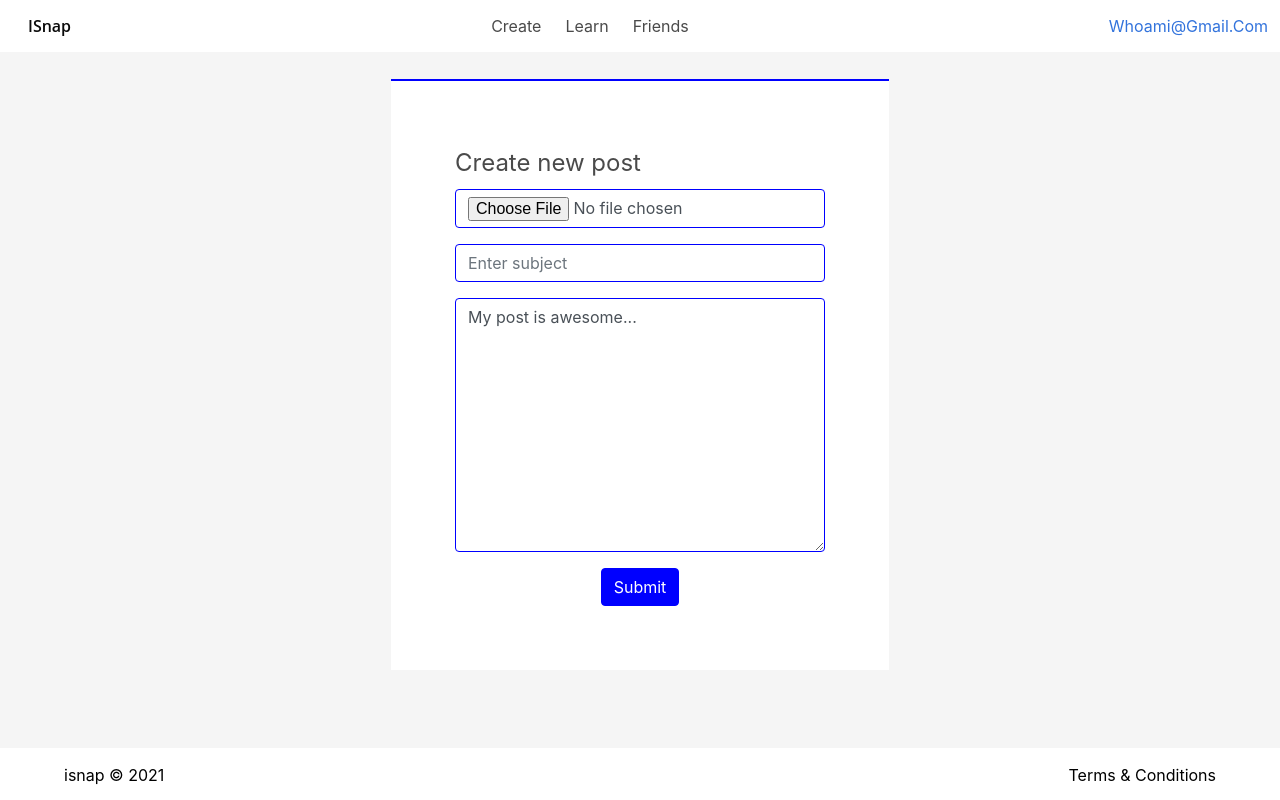
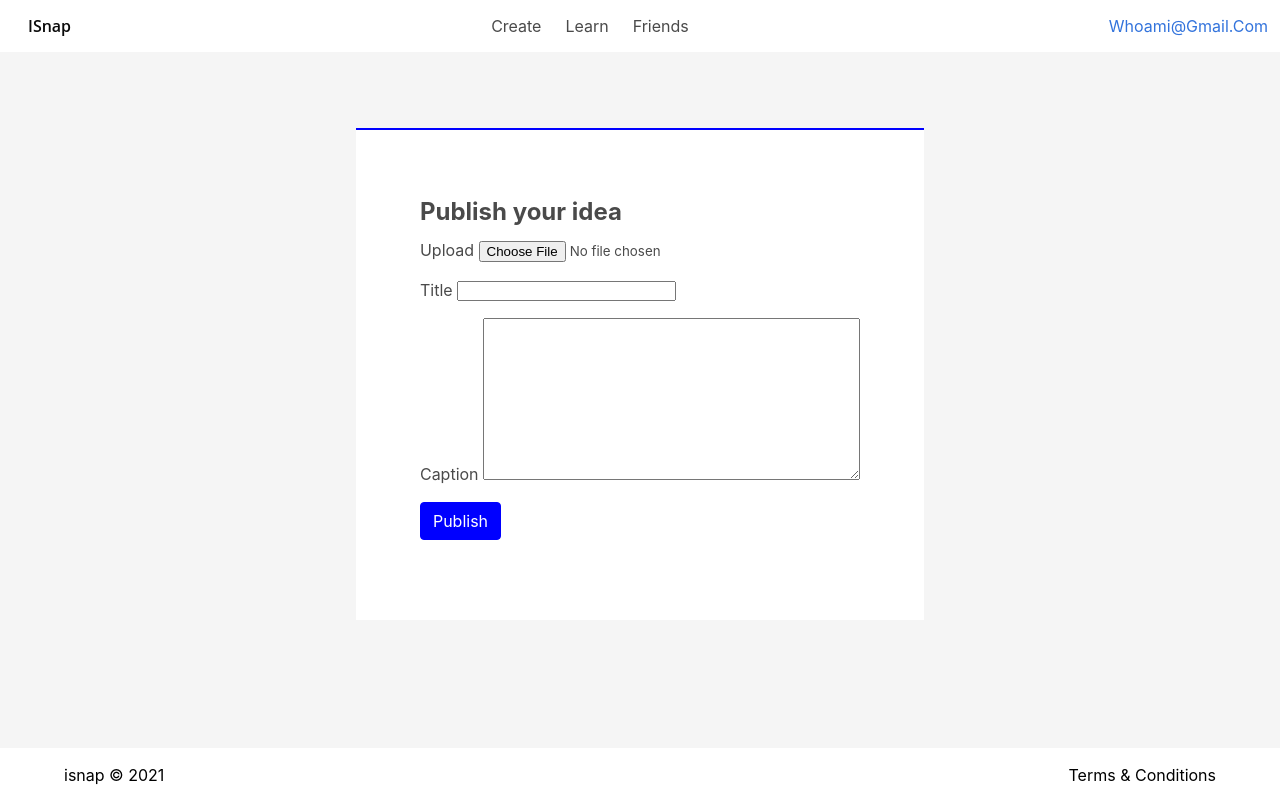
Before and after one commit to owidi-001/snap, a Django app: page /post_create in a window 1280 px wide. Run offline with Django 3.2, Linux system fonts and the light colour scheme; a user stored in the database is signed in; some libraries are stand-ins or nearby versions.

Commit message:
post create template

```diff
--- a/snapserver/urls.py
+++ b/snapserver/urls.py
@@ -15,7 +15,7 @@ urlpatterns = [
     # account
     path('signup/', views.signup, name='signup'),
     path('login/', auth_views.LoginView.as_view(template_name='account/login.html'), name='login'),
-    path('', auth_views.LogoutView.as_view(), name='logout'),
+    path('logout/', auth_views.LogoutView.as_view(), name='logout'),
     path('profile/', views.profile, name='profile'),
 
     # password management
--- a/snapserver/views.py
+++ b/snapserver/views.py
@@ -2,7 +2,7 @@ from api.models import Post
 from django.shortcuts import render, get_object_or_404,redirect
 from django.utils.text import slugify
 from django.contrib.auth.decorators import login_required
-from django.contrib.auth import login
+from django.contrib.auth import authenticate, login
 from django.contrib import messages
 
 # forms
@@ -24,9 +24,13 @@ def post_create(request):
             post = form.save(commit=False)
             post.author = request.user
             post.slug = slugify(post.title)
-            return redirect('home')
+            print(post)
+            post.save()
+            messages.success('Post created successfully')
+        return redirect('home')
     else:
         form = PostCreateForm(request.POST)
+        print('Submit failed')
     return render(request, 'post/create_post.html', {'form': form})
 
 
@@ -66,6 +70,9 @@ def signup(request):
         if form.is_valid():
             user = form.save()
             messages.success(request, 'Account created successfully')
+            # user = authenticate(request, username=user['email'], password=user['password'])
+            # if user is not None:
+            #     login(request, user)
         return redirect('login')
     else:
         form = CustomUserCreationForm()
--- a/templates/account/profile.html
+++ b/templates/account/profile.html
@@ -9,7 +9,7 @@
     <div class="container">
         <div class="box">
             <h1>{{user.email}}</h1>
-        <a href="{%url 'logout'%}" class="button is-danger is-uppercase">logout</a>
+        <a href="{%url 'logout' %}" class="button is-danger is-uppercase">logout</a>
         </div>
         <div class="box">
             <h2 class="is-size-3 mb-4">My posts</h2>
--- a/templates/post/create_post.html
+++ b/templates/post/create_post.html
@@ -6,20 +6,27 @@
     <div class="container-fluid">
         <form method="post">
             {% csrf_token %}
-            <legend>Create new post</legend>
-            <div class="wrapper">
+            <legend><span><b>Publish your idea</b></span></legend>
+            <div class="entry-forms">
                 <div class="form-group">
-                    <input type="file" name="upload" id="id_upload" class="form-control">
+                    {{form.upload.label}}
+                    {{form.upload}}
+                </div>
+
+                <div class="form-group">
+                    {{form.title.label}}
+                    {{form.title}}
                 </div>
                 <div class="form-group">
-                    <input type="text" name="title" id="id_title" class="form-control" placeholder="Enter subject">
+                    {{form.caption.label}}
+                    {{form.caption}}
                 </div>
+
                 <div class="form-group">
-                    <textarea name="caption" id="id_caption" cols="30" rows="10"
-                        class="form-control">My post is awesome... </textarea>
+                    <input type="submit" name="submit" value="Publish">
+                    <input type="hidden" name="next" value="{{next}}">
                 </div>
             </div>
-            <input type="submit" value="Submit">
         </form>
     </div>
 </section>
```
Also changed, not shown: db.sqlite3.
